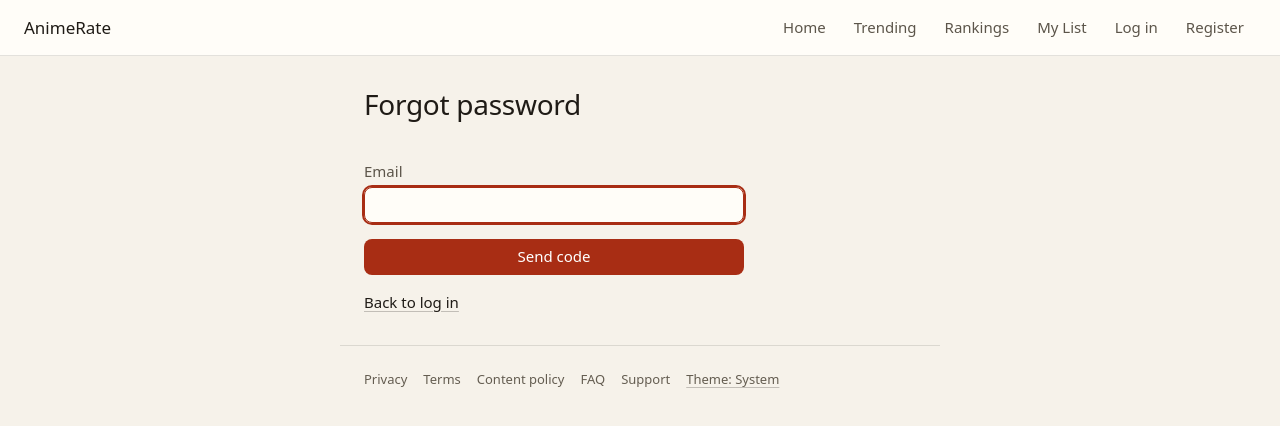
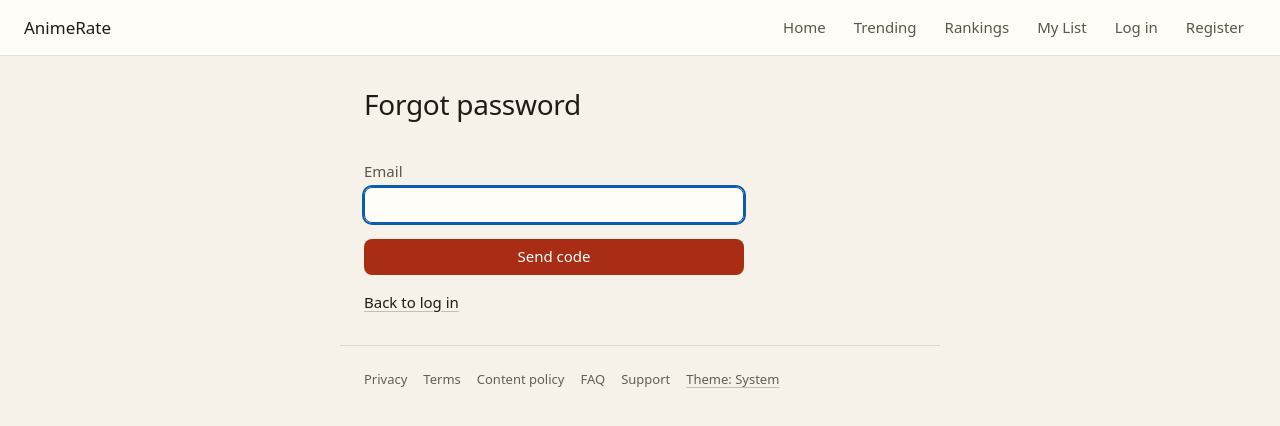
Before and after one commit to trism-prism/anime-rating-platform, a React (Vite) app in the folder web/: page /forgot-password in a window 1280 px wide. Shown: the top 426 px of the page. Built offline with nearby package versions, Linux system fonts and the light colour scheme.

Commit message:
Dedicated blue focus ring token, not the accent

```diff
--- a/web/scripts/check-contrast.mjs
+++ b/web/scripts/check-contrast.mjs
@@ -68,7 +68,8 @@ const pairs = [
   ['--text-muted', '--card', 4.5, 'disabled button text'],
   // UI boundaries and graphics, 3:1
   ...[...surfaces, '--field'].map((s) => ['--control-border', s, 3, `input and switch edge on ${s}`]),
-  ...['--bg', '--card', '--surface-deep'].map((s) => ['--accent', s, 3, `focus ring and selected edge on ${s}`]),
+  ...['--bg', '--card', '--surface-deep'].map((s) => ['--accent', s, 3, `selected edge on ${s}`]),
+  ...[...surfaces, '--field', '--raised-hover', '--surface-deep'].map((s) => ['--focus', s, 3, `focus ring on ${s}`]),
   ...['--positive', '--warning', '--negative'].map((f) => [f, '--card', 3, `status colour ${f}`]),
   ['--text-2', '--raised', 3, 'switch knob and chevron'],
   ['--text-muted', '--raised', 3, 'chart bar on its track'],
@@ -90,7 +91,7 @@ for (const [label, t] of [['dark', dark], ['light', light]]) {
 
 // every token the light theme overrides must exist in dark, and the light block must not miss a colour
 for (const name of Object.keys(dark)) {
-  if (!/^--(surface|bg|card|raised|field|control-border|hairline|scrim|shadow|selection|chip|text|accent|positive|negative|warning|on-)/.test(name)) continue
+  if (!/^--(surface|bg|card|raised|field|control-border|hairline|scrim|shadow|selection|chip|text|accent|focus|positive|negative|warning|on-)/.test(name)) continue
   if (!(name in tokens(lightBlock.text))) { fail++; console.error(`FAIL light theme does not set ${name}`) }
 }
 
--- a/web/src/index.css
+++ b/web/src/index.css
@@ -30,6 +30,7 @@
   --accent: #ff7a59;
   --accent-hover: #ff8b6c;
   --accent-ink: #1c0d08;
+  --focus: #6eb3ff;          /* keyboard focus ring: cool blue, never the accent or error colour */
 
   /* semantic, toned down to sit in the palette */
   --positive: #4cc38a;
@@ -115,6 +116,7 @@
   --accent: #a82d14;
   --accent-hover: #8f2610;
   --accent-ink: #ffffff;
+  --focus: #0b5cad;
 
   --positive: #1d7447;
   --on-positive: #ffffff;
@@ -155,8 +157,8 @@ p { margin: var(--s-2) 0; }
 .num, .score-value, .entry-score, .score-chip, .rankings strong, .nowrap, .score-text { white-space: nowrap; }
 .score-text { flex-shrink: 0; }
 
-:focus-visible { outline: 2px solid var(--accent); outline-offset: 2px; }
-input:focus-visible, textarea:focus-visible { outline-offset: 0; border-color: var(--accent); }
+:focus-visible { outline: 2px solid var(--focus); outline-offset: 2px; }
+input:focus-visible, textarea:focus-visible { outline-offset: 0; border-color: var(--focus); }
 
 ::selection { background: var(--selection); }
 
@@ -180,7 +182,7 @@ button:hover:not(:disabled) { background: var(--raised-hover); border-color: var
 input:not([type='checkbox'], [type='radio'], [type='range']), textarea { border-color: var(--control-border); }
 input:not([type='checkbox'], [type='radio'], [type='range']), textarea, .select-button { background-color: var(--field); }
 input:not([type='checkbox'], [type='radio'], [type='range']):hover:not(:disabled), textarea:hover:not(:disabled) { border-color: var(--text-2); }
-input:not([type='checkbox'], [type='radio'], [type='range']):focus, textarea:focus { outline: 2px solid var(--accent); outline-offset: 0; border-color: var(--accent); }
+input:not([type='checkbox'], [type='radio'], [type='range']):focus, textarea:focus { outline: 2px solid var(--focus); outline-offset: 0; border-color: var(--focus); }
 /* disabled: a flat, desaturated surface with muted text, never a dimmed copy of the enabled look */
 button:disabled, input:disabled { cursor: not-allowed; color: var(--text-muted); }
 button:disabled:not(.link-button, .avatar-button, .bell-button, .bell-main, .menu button, .picker-list button), input:disabled, textarea:disabled { background-color: var(--field-disabled); border-color: var(--hairline); }
@@ -609,7 +611,7 @@ footer.page a:hover, footer.page .link-button:hover:not(:disabled) { color: var(
 .avatar-file input { position: absolute; width: 1px; height: 1px; min-height: 0; padding: 0; border: 0; opacity: 0; overflow: hidden; }
 .avatar-file label { display: inline-flex; align-items: center; min-height: var(--control-h); padding: 0 var(--s-3); border: 1px solid var(--hairline); border-radius: var(--r-sm); background: var(--raised); cursor: pointer; flex-shrink: 0; }
 .avatar-file label:hover { background: var(--raised-hover); border-color: var(--hairline-strong); }
-.avatar-file input:focus-visible + label { outline: 2px solid var(--accent); outline-offset: 2px; }
+.avatar-file input:focus-visible + label { outline: 2px solid var(--focus); outline-offset: 2px; }
 .avatar-file input:disabled + label { opacity: 0.45; cursor: default; }
 .avatar-file-name { font-size: var(--fs-sm); overflow: hidden; text-overflow: ellipsis; white-space: nowrap; }
 
@@ -808,7 +810,7 @@ a.button:hover { background: var(--raised-hover); border-color: var(--hairline-s
 .quick-opt span { display: flex; align-items: center; justify-content: center; min-height: 44px; background: var(--raised); border: 1px solid var(--control-border); border-radius: var(--r-sm); font-size: var(--fs-base); transition: background-color var(--t-fast) var(--ease), border-color var(--t-fast) var(--ease), color var(--t-fast) var(--ease); }
 .quick-opt:hover span { background: var(--raised-hover); }
 .quick-opt input:checked + span { background: var(--raised-hover); border-color: var(--accent); color: var(--accent); font-weight: var(--fw-medium); }
-.quick-opt input:focus-visible + span { outline: 2px solid var(--accent); outline-offset: 2px; }
+.quick-opt input:focus-visible + span { outline: 2px solid var(--focus); outline-offset: 2px; }
 .rate-overall { display: flex; justify-content: space-between; align-items: baseline; padding: var(--s-3) 0; border-top: 1px solid var(--hairline); border-bottom: 1px solid var(--hairline); }
 .rate-overall-num { font-size: 24px; font-weight: var(--fw-medium); }
 .rate-toggle { display: inline-flex; align-items: center; gap: var(--s-2); min-height: 44px; color: var(--text); text-decoration: none; }
```
Also changed, not shown: 1 other file (tests, documents, lock files or other folders).
